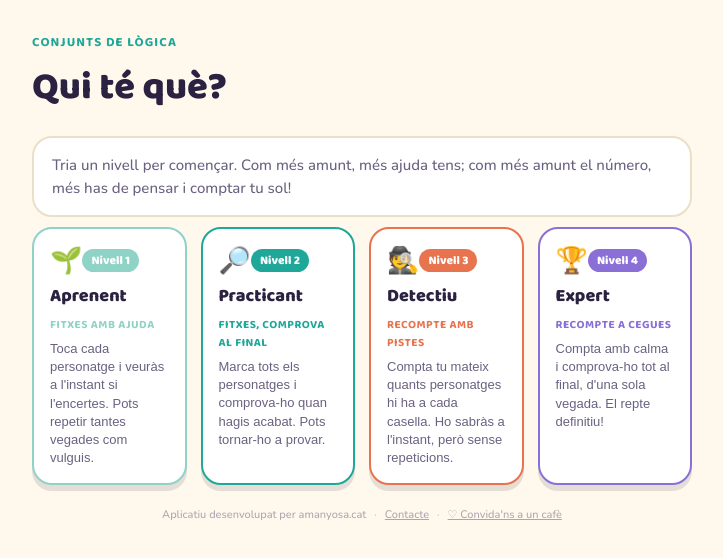
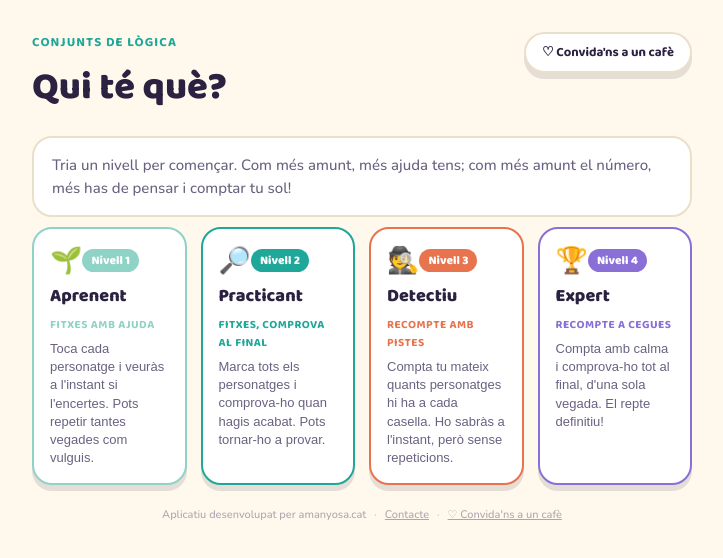
Before and after one commit to amanyosa/conjunts, a plain HTML site: page index.html in a window 1280 px wide. Shown: the whole page, without its empty margins (278-1001 px from the left). Drawn offline with nearby package versions, Linux system fonts and the light colour scheme.

Commit message:
Afegeix barra superior amb el botó de donació
Consistent amb els altres projectes (botó a dalt + línia de crèdits
al peu, que ja hi era).

Co-Authored-By: Claude Sonnet 5 <noreply@anthropic.com>

```diff
--- a/index.html
+++ b/index.html
@@ -50,6 +50,14 @@
     justify-content: center;
   }
   .page{ width: 100%; max-width: 660px; display: flex; flex-direction: column; gap: 18px; }
+  .topbar{ display: flex; align-items: flex-start; justify-content: space-between; gap: 14px; flex-wrap: wrap; }
+  .donateTop{
+    flex: 0 0 auto; font-family: 'Baloo 2', sans-serif; font-weight: 700; font-size: 13px;
+    background: var(--surface); color: var(--ink); border: 2px solid var(--line);
+    border-radius: 999px; padding: 8px 16px; text-decoration: none; white-space: nowrap;
+    box-shadow: var(--shadow); transition: transform 0.08s ease;
+  }
+  .donateTop:active{ transform: translateY(2px); box-shadow: none; }
   h1{
     font-family: 'Baloo 2', sans-serif; font-weight: 800;
     font-size: clamp(28px, 7vw, 38px); margin: 0; text-wrap: balance;
@@ -208,9 +216,12 @@
 </style>
 
 <div class="page">
-  <div>
-    <p class="eyebrow">Conjunts de lògica</p>
-    <h1>Qui té què?</h1>
+  <div class="topbar">
+    <div>
+      <p class="eyebrow">Conjunts de lògica</p>
+      <h1>Qui té què?</h1>
+    </div>
+    <a class="donateTop" href="https://buy.stripe.com/test_4gM9AV5St8uYgPLdRL9Zm00" target="_blank" rel="noopener">♡ Convida'ns a un cafè</a>
   </div>
 
   <div id="levelScreen">
```
